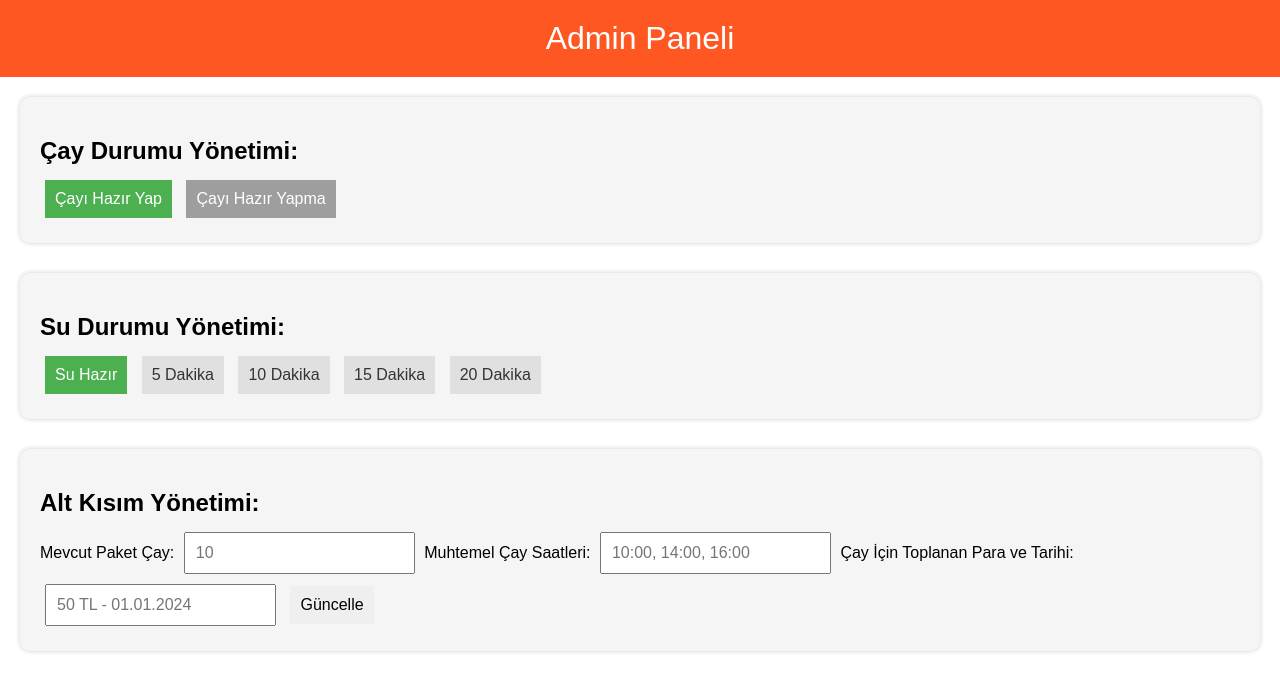
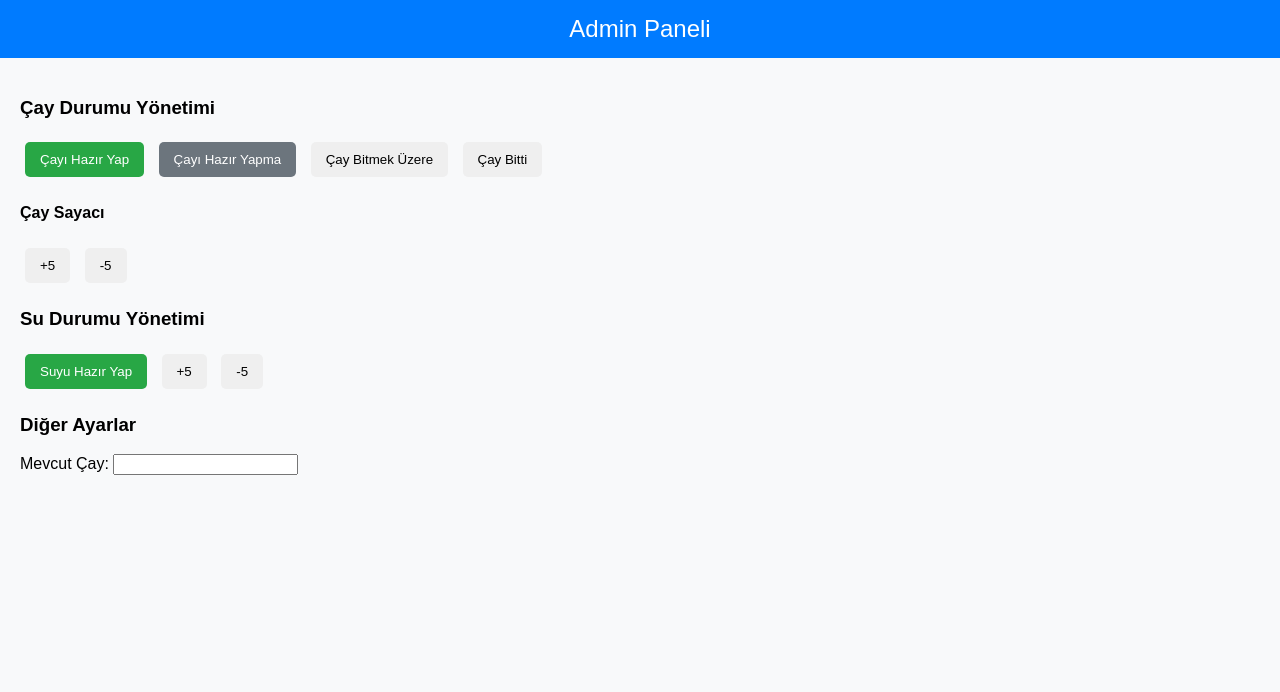
Before and after one commit to ReceproF/cay_durumu_sistemi, a Flask app: page /admin in a window 1280 px wide. Shown: the top 692 px of the page. Run offline with Flask 3, Linux system fonts and the light colour scheme.

Commit message:
Update admin.html

```diff
--- a/templates/admin.html
+++ b/templates/admin.html
@@ -1,5 +1,5 @@
 <!DOCTYPE html>
-<html lang="tr">
+<html lang="en">
 <head>
     <meta charset="UTF-8">
     <meta name="viewport" content="width=device-width, initial-scale=1.0">
@@ -7,60 +7,37 @@
     <style>
         body {
             font-family: Arial, sans-serif;
+            background-color: #f8f9fa;
             margin: 0;
             padding: 0;
-            box-sizing: border-box;
         }
         .header {
-            background-color: #FF5722;
+            background-color: #007bff;
             color: white;
-            padding: 20px;
             text-align: center;
-            font-size: 2em;
+            padding: 15px 0;
+            font-size: 24px;
         }
         .container {
             padding: 20px;
-            display: flex;
-            flex-direction: column;
-            gap: 30px;
         }
         .section {
-            background-color: #F5F5F5;
-            padding: 20px;
-            border-radius: 10px;
-            box-shadow: 0px 0px 5px rgba(0, 0, 0, 0.2);
-        }
-        h2 {
-            margin-bottom: 10px;
-            font-size: 1.5em;
+            margin-bottom: 20px;
         }
         button {
-            font-size: 1em;
-            padding: 10px;
+            padding: 10px 15px;
             margin: 5px;
             border: none;
+            border-radius: 5px;
             cursor: pointer;
         }
-        .green-button {
-            background-color: #4CAF50;
+        button.green {
+            background-color: #28a745;
             color: white;
         }
-        .grey-button {
-            background-color: #9E9E9E;
+        button.grey {
+            background-color: #6c757d;
             color: white;
-        }
-        .water-button {
-            background-color: #E0E0E0;
-            color: #333;
-        }
-        .water-button.active {
-            background-color: #4CAF50;
-            color: white;
-        }
-        input {
-            font-size: 1em;
-            padding: 10px;
-            margin: 5px;
         }
     </style>
 </head>
@@ -68,59 +45,43 @@
     <div class="header">Admin Paneli</div>
     <div class="container">
         <div class="section">
-            <h2>Çay Durumu Yönetimi:</h2>
-            <button class="green-button" onclick="updateTeaStatus(true)">Çayı Hazır Yap</button>
-            <button class="grey-button" onclick="updateTeaStatus(false)">Çayı Hazır Yapma</button>
+            <h3>Çay Durumu Yönetimi</h3>
+            <button class="green" onclick="update('cay_durumu', 'Çay Hazır!')">Çayı Hazır Yap</button>
+            <button class="grey" onclick="update('cay_durumu', 'Çay Hazır Değil')">Çayı Hazır Yapma</button>
+            <button onclick="update('cay_durumu', 'Çay Bitmek Üzere..')">Çay Bitmek Üzere</button>
+            <button onclick="update('cay_durumu', 'Çay Bitti.')">Çay Bitti</button>
+            <div>
+                <h4>Çay Sayacı</h4>
+                <button onclick="adjustTimer('cay', 5)">+5</button>
+                <button onclick="adjustTimer('cay', -5)">-5</button>
+            </div>
         </div>
         <div class="section">
-            <h2>Su Durumu Yönetimi:</h2>
-            <button class="water-button active" onclick="updateWaterTimer(0)">Su Hazır</button>
-            <button class="water-button" onclick="updateWaterTimer(5)">5 Dakika</button>
-            <button class="water-button" onclick="updateWaterTimer(10)">10 Dakika</button>
-            <button class="water-button" onclick="updateWaterTimer(15)">15 Dakika</button>
-            <button class="water-button" onclick="updateWaterTimer(20)">20 Dakika</button>
+            <h3>Su Durumu Yönetimi</h3>
+            <button class="green" onclick="update('su_durumu', 'Su Hazır!')">Suyu Hazır Yap</button>
+            <button onclick="adjustTimer('su', 5)">+5</button>
+            <button onclick="adjustTimer('su', -5)">-5</button>
         </div>
         <div class="section">
-            <h2>Alt Kısım Yönetimi:</h2>
-            <label>Mevcut Paket Çay:</label>
-            <input type="number" id="tea-stock-input" placeholder="10">
-            <label>Muhtemel Çay Saatleri:</label>
-            <input type="text" id="tea-times-input" placeholder="10:00, 14:00, 16:00">
-            <label>Çay İçin Toplanan Para ve Tarihi:</label>
-            <input type="text" id="tea-money-input" placeholder="50 TL - 01.01.2024">
-            <button onclick="updateFooter()">Güncelle</button>
+            <h3>Diğer Ayarlar</h3>
+            <label>Mevcut Çay: </label>
+            <input type="text" id="mevcut_cay" onchange="update('mevcut_cay', this.value)">
         </div>
     </div>
     <script>
-        async function updateTeaStatus(isReady) {
-            await fetch('/update-status', {
-                method: 'POST',
-                headers: { 'Content-Type': 'application/json' },
-                body: JSON.stringify({ tea_ready: isReady })
+        function update(key, value) {
+            fetch("/update", {
+                method: "POST",
+                headers: { "Content-Type": "application/json" },
+                body: JSON.stringify({ key: key, value: value }),
             });
-            alert("Çay durumu güncellendi!");
         }
-
-        async function updateWaterTimer(minutes) {
-            await fetch('/update-water-status', {
-                method: 'POST',
-                headers: { 'Content-Type': 'application/json' },
-                body: JSON.stringify({ water_timer: minutes })
+        function adjustTimer(type, delta) {
+            fetch("/start_timer", {
+                method: "POST",
+                headers: { "Content-Type": "application/json" },
+                body: JSON.stringify({ type: type, duration: delta }),
             });
-            alert("Su kaynama süresi güncellendi!");
-        }
-
-        async function updateFooter() {
-            const teaStock = document.getElementById('tea-stock-input').value;
-            const teaTimes = document.getElementById('tea-times-input').value;
-            const teaMoney = document.getElementById('tea-money-input').value;
-
-            await fetch('/update-footer', {
-                method: 'POST',
-                headers: { 'Content-Type': 'application/json' },
-                body: JSON.stringify({ tea_stock: teaStock, tea_times: teaTimes, tea_money: teaMoney })
-            });
-            alert("Alt kısım bilgileri güncellendi!");
         }
     </script>
 </body>
```
